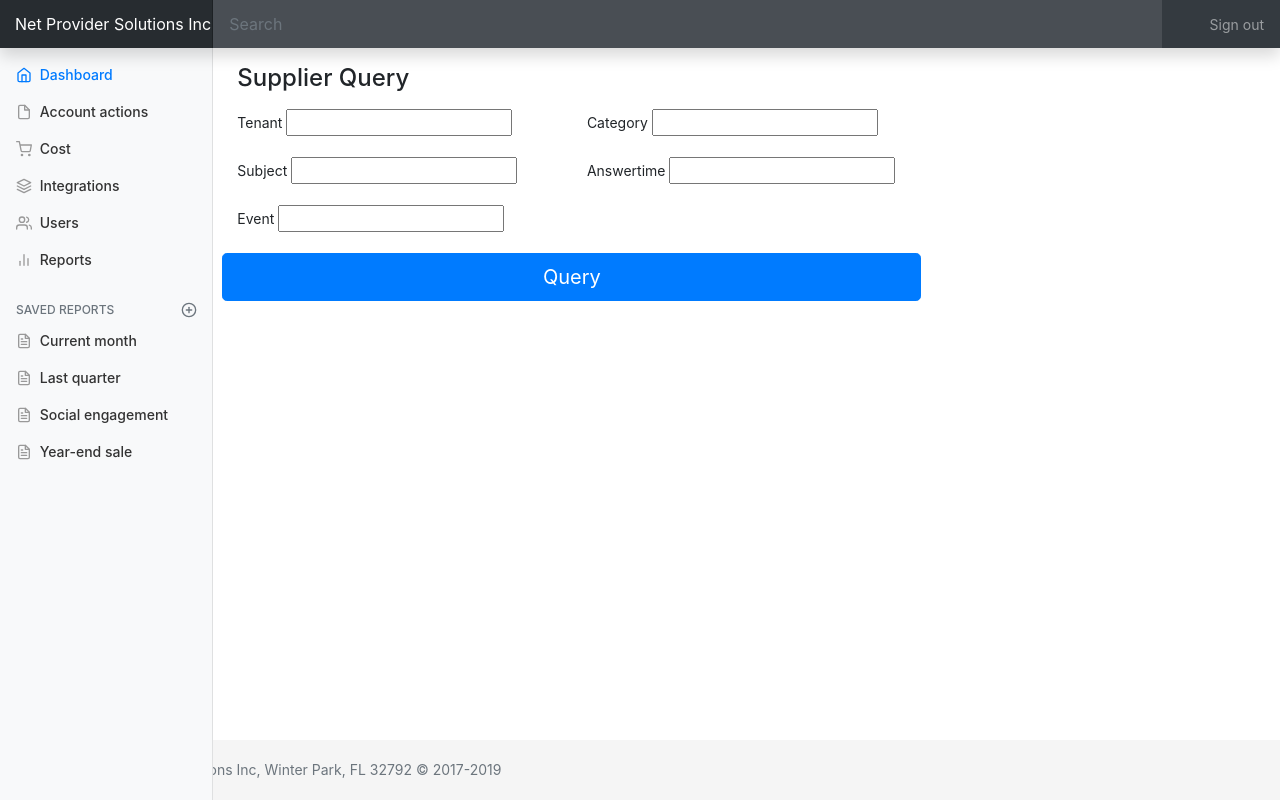
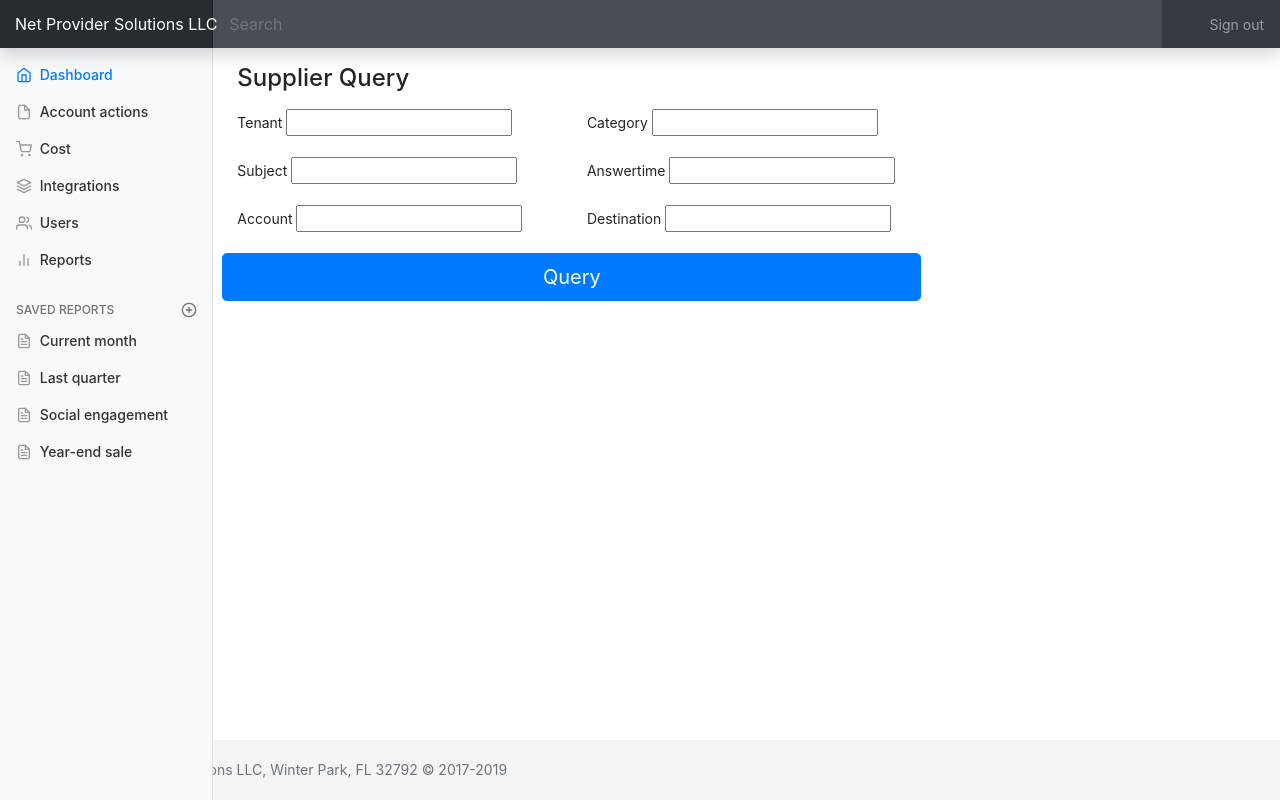
Before and after one commit to ortodoxo/netvoip, a Django app: template templates/pay/SupplierQuery.html in a window 1280 px wide. Run offline with Django 3.2, Linux system fonts and the light colour scheme; the template is opened without the code that fills it, so the values that code supplies are empty, except form fields; tables that the repository leaves empty hold one stand-in row (values such as "Sample post"); form fields are guessed from the names that the template uses; some libraries are stand-ins or nearby versions.

Commit message:
Add a new View to make query to Supplier
- Add a new view and class Model to managae the api query Supplier subsystem

```diff
--- a/pay/views.py
+++ b/pay/views.py
@@ -176,8 +176,10 @@ class SupplierGet(LoginRequiredMixin,View):
             id = form.cleaned_data['id']
             context = form.cleaned_data['context']
             time = form.cleaned_data['time']
-            event = form.cleaned_data['event']
-            self.supplier_query.GetSuppliers(tenant,id,context,time,event)
+            accont = form.cleaned_data['accont']
+            destinations = form.cleaned_data['destinations']
+            print(tenant,id,context,time,accont,destinations)
+            self.supplier_query.GetSuppliers(tenant,id,context,time,accont,destinations)
             contex['ProfileID'] = str(self.supplier_query.profileid)
             contex['Sorting'] = self.supplier_query.sorting
             contex['SortedSuppliers'] = self.supplier_query.SortedSuppliers
--- a/templates/pay/SupplierQuery.html
+++ b/templates/pay/SupplierQuery.html
@@ -42,10 +42,17 @@
                 </div>
 
                 <div class="col-md-6 mb-3">
-                    <label for="BalanceType">Event</label>
-                    {{ form.event }}
+                    <label for="balanceid">Account</label>
+                    {{ form.accont }}
                     <div class="invalid-feedback">
-                        Valid destination is required
+                        Valid Account is required
+                    </div>
+                </div>
+                <div class="col-md-6 mb-3">
+                    <label for="balanceid">Destination</label>
+                    {{ form.destinations }}
+                    <div class="invalid-feedback">
+                        Valid Destinations is required
                     </div>
                 </div>
               <hr class="mb-4">
--- a/templates/pay/base_site.html
+++ b/templates/pay/base_site.html
@@ -7,7 +7,7 @@
     <meta name="description" content="">
     <meta name="author" content="">
 
-    <title>Net Providers Solutions Inc</title>
+    <title>Net Providers Solutions LLC</title>
 
     <!-- Bootstrap core CSS -->
       <!-- <link href="{% static "/pay/floating-labels.css" %}" rel="stylesheet"> -->
@@ -21,7 +21,7 @@
 
 <body>
   <nav class="navbar navbar-dark fixed-top bg-dark flex-md-nowrap p-0 shadow">
-        <a class="navbar-brand col-sm-3 col-md-2 mr-0" href="#">Net Provider Solutions Inc</a>
+        <a class="navbar-brand col-sm-3 col-md-2 mr-0" href="#">Net Provider Solutions LLC</a>
         <input class="form-control form-control-dark w-100" type="text" placeholder="Search" aria-label="Search">
         <ul class="navbar-nav px-3">
             <li class="nav-item text-nowrap">
@@ -123,7 +123,7 @@
     </div>
     <footer class="footer">
       <div class="container">
-        <span class="text-muted">Net Provider Solutions Inc, Winter Park, FL 32792 &copy; 2017-{% now 'Y' %}</span>
+        <span class="text-muted">Net Provider Solutions LLC, Winter Park, FL 32792 &copy; 2017-{% now 'Y' %}</span>
       </div>
     </footer>
     <!-- Bootstrap core JavaScript
--- a/templates/pay/index.html
+++ b/templates/pay/index.html
@@ -6,7 +6,7 @@
         <meta name="viewport" content="width=device-width, initial-scale=1, shrink-to-fit=no">
         <meta name="description" content="">
         <meta name="author" content="">
-        <title>Net Provider Solutions Inc</title>
+        <title>Net Provider Solutions LLC</title>
         <!-- Bootstrap core CSS -->
 
         <link href="{% static "/dist/css/bootstrap.min.css" %}" rel="stylesheet">
@@ -19,7 +19,7 @@
             <div class="text-center mb-4">
                 <img class="mb-4" src="https://getbootstrap.com/assets/brand/bootstrap-solid.svg" alt="" width="72" height="72">
                 <h1 class="h3 mb-3 font-weight-normal">Cgrates Manager</h1>
-                <p>Net Providers Solutions Inc</p>
+                <p>Net Providers Solutions LLC</p>
             </div>
             <div class="form-label-group">
                 <!-- <input type="username" id="inputEmail" class="form-control" placeholder="Email address" required autofocus> -->
```
Also changed, not shown: pay/forms.py (+10 -3 lines), pay/models.py (+31 -19 lines).
